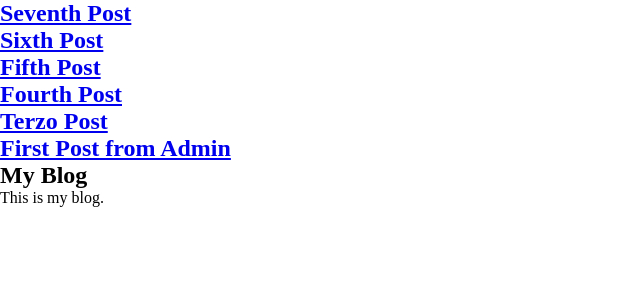
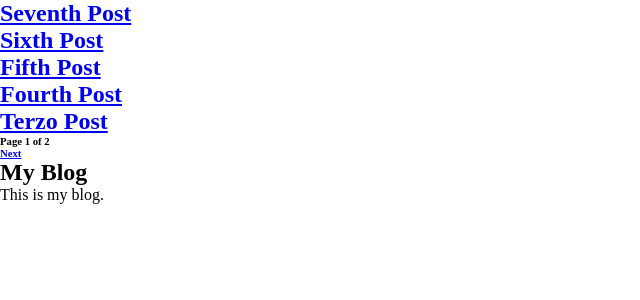
Before and after one commit to FrancescoViterbo/django-blog, a Django app: page /blog/ in a window 1280 px wide. Shown: the top 300 px of the page, without its empty margins (0-640 px from the left). Run offline with Django 3.2, Linux system fonts and the light colour scheme; data comes from the database, SQL or seed files in the repository; both versions use the stored data as it was after the commit.

Commit message:
added pagination to post list view

```diff
--- a/myblog/blog/templates/blog/post/list.html
+++ b/myblog/blog/templates/blog/post/list.html
@@ -6,4 +6,6 @@
     {%for post in posts%}
         <h2><a href="{{post.get_absolute_url}}">{{post.title}}</a></h2>
     {%endfor%}
+
+    {%include "pagination.html" with page=posts%}
 {%endblock%}
--- /dev/null
+++ b/myblog/blog/templates/pagination.html
@@ -0,0 +1,13 @@
+<div class="pagination">
+    <div class="step-links">
+        {%if page.has_previous%}
+            <h6><a href="?page={{page.previous_page_number}}">Previous</a></h6>
+        {%endif%}
+        <h6 class="current">
+            Page {{page.number}} of {{page.paginator.num_pages}}
+        </h6>
+        {%if page.has_next%}
+            <h6><a href="?page={{page.next_page_number}}">Next</a></h6>
+        {%endif%}
+    </div>
+</div>
--- /dev/null
+++ b/myblog/blog/templates/static/css/blog.css
@@ -0,0 +1,5 @@
+* {
+    margin: 0;
+    padding: 0;
+    box-sizing: border-box;
+}
--- a/myblog/blog/views.py
+++ b/myblog/blog/views.py
@@ -1,11 +1,20 @@
 from django.shortcuts import render, get_object_or_404
 from .models import Post
+from django.core.paginator import Paginator, EmptyPage, PageNotAnInteger
 
 # Create your views here.
 
 def post_list(request):
-    posts = Post.published.all()
-    return render(request, 'blog/post/list.html', {'posts': posts})
+    object_list = Post.published.all()
+    paginator = Paginator(object_list, 5)
+    page = request.GET.get('page')
+    try:
+        posts = paginator.page(page)
+    except PageNotAnInteger:
+        posts = paginator.page(1)
+    except EmptyPage:
+        posts = paginator.page(paginator.num_pages)
+    return render(request, 'blog/post/list.html', {'page': page, 'posts': posts})
 
 def post_detail(request, year, month, day, post):
     post = get_object_or_404(Post, slug=post, status='published', publish__year=year, publish__month=month, publish__day=day)
```
Also changed, not shown: myblog/db.sqlite3.
